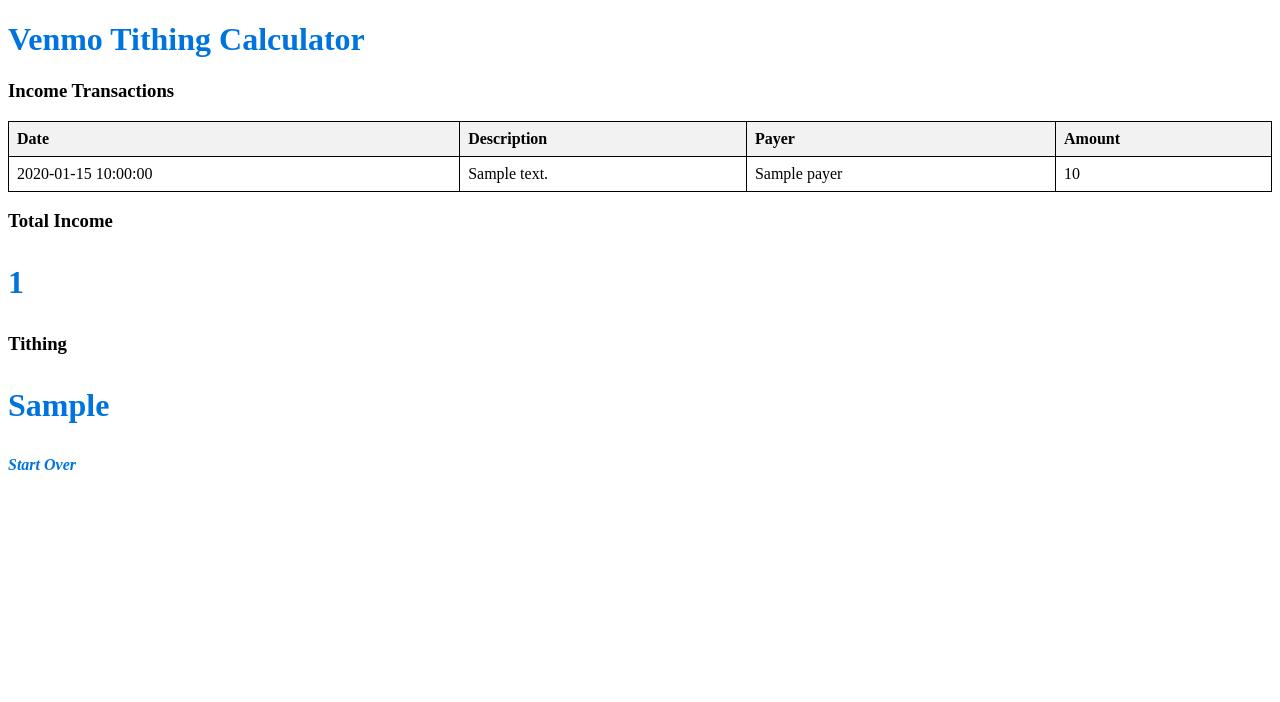
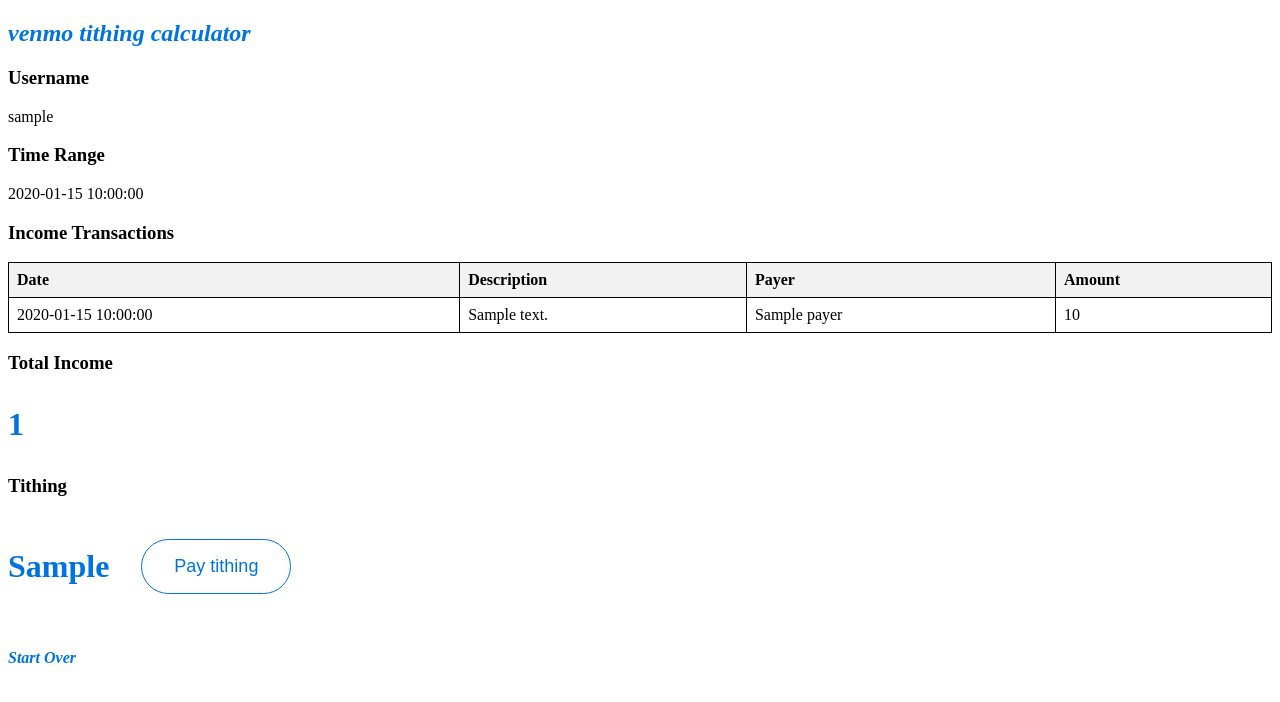
Before and after one commit to brighamandersen/venmo-tithing, a Flask app: template templates/results.html in a window 1280 px wide. Shown: the top 702 px of the page. Run offline with Flask 3, Linux system fonts and the light colour scheme; the template is opened without the code that fills it: most values are stand-ins (such as "Sample title", 1, 10 or a date in 2020); some web fonts are replaced.

Commit message:
Add username and time range to output

```diff
--- a/app.py
+++ b/app.py
@@ -1,7 +1,7 @@
-from flask import Flask, flash, get_flashed_messages, render_template, request, redirect, url_for, session
+from flask import Flask, render_template, request, redirect, url_for, session
 import csv
 import os
-from utils import calculate_tithing, currency_str_to_float, datetime_to_date, float_to_currency, stringify_income_transaction
+from utils import calculate_tithing, currency_str_to_float, datetime_to_date, extract_username_and_time_range, float_to_currency
 
 app = Flask(__name__)
 app.secret_key = os.getenv('SECRET_KEY')
@@ -14,12 +14,16 @@ def index():
 
 @app.route('/results', methods=['GET'])
 def results():
+    username = session.get('username')
+    time_range = session.get('time_range')
     income_transactions = session.get('income_transactions')
     total_income_str = session.get('total_income_str')
     tithing_str = session.get('tithing_str')
 
     return render_template(
         'results.html',
+        username=username,
+        time_range=time_range,
         income_transactions=income_transactions,
         total_income_str=total_income_str,
         tithing_str=tithing_str
@@ -40,8 +44,15 @@ def process_csv():
     with open(tmp_csv, 'r') as csv_file:
         reader = csv.reader(csv_file)
 
-        # Skip the first 4 rows of metadata
-        for _ in range(4):
+        # Grab metadata from first row
+        first_row = next(reader)
+        first_cell = first_row[0]
+        session['csv_metadata'] = first_row[0]
+        session['username'], session['time_range'] = extract_username_and_time_range(
+            first_cell)
+        print('TIM', session['time_range'])
+        # Skip over the next 3 rows
+        for _ in range(3):
             next(reader)
 
         PAYMENT_DATE_COLUMN_INDEX = 2
--- a/static/styles.css
+++ b/static/styles.css
@@ -1,5 +1,6 @@
 :root {
   --primary: #0074de;
+  --primary-hover: #0d64bc;
 }
 
 @font-face {
@@ -23,19 +24,28 @@ h1 {
   color: var(--primary);
 }
 
-.key-amount {
-  font-size: 2rem;
-  font-weight: bold;
-  color: var(--primary);
-}
-
-button {
+.button {
   background-color: var(--primary);
   color: white;
   padding: 1rem 2rem;
   border: none;
   font-size: 18px;
   border-radius: 2rem;
+}
+
+.button:hover {
+  background-color: var(--primary-hover);
+}
+
+.outlined-button {
+  background-color: white;
+  color: var(--primary);
+  border: 1px solid var(--primary);
+}
+
+.outlined-button:hover {
+  background-color: var(--primary);
+  color: white;
 }
 
 a {
@@ -48,3 +58,7 @@ a {
 a:hover {
   text-decoration: underline;
 }
+
+nav a:hover {
+  text-decoration: none;
+}
--- a/templates/index.html
+++ b/templates/index.html
@@ -69,7 +69,7 @@
             required
           />
           <br />
-          <button type="submit" class="calculate-tithing-button">
+          <button type="submit" class="button calculate-tithing-button">
             Calculate Tithing
           </button>
         </form>
--- a/templates/results.html
+++ b/templates/results.html
@@ -29,14 +29,47 @@
       tr:nth-child(even) {
         background-color: #f2f2f2;
       }
-      .output {
-        margin-bottom: 20px;
+
+      .results {
+        margin-bottom: 2rem;
+      }
+
+      .key-amount {
+        font-size: 2rem;
+        font-weight: 900;
+        color: var(--primary);
+      }
+
+      .tithing-line {
+        display: flex;
+        justify-content: start;
+        align-items: center;
+      }
+
+      .pay-tithing-button {
+        margin-left: 2rem;
+        margin-right: 2rem;
       }
     </style>
   </head>
   <body>
-    <h1>Venmo Tithing Calculator</h1>
-    {% if income_transactions %}
+    <nav>
+      <a href="{{ url_for('index') }}">
+        <h1>venmo tithing calculator</h1>
+      </a>
+    </nav>
+    <div class="results">
+      {% if username %}
+      <div class="username">
+        <h3>Username</h3>
+        <p>{{ username }}</p>
+      </div>
+      {% endif %} {% if time_range %}
+      <div class="time-range">
+        <h3>Time Range</h3>
+        <p>{{ time_range }}</p>
+      </div>
+      {% endif %} {% if income_transactions %}
       <div class="income-transactions">
         <h3>Income Transactions</h3>
         <table>
@@ -68,9 +101,22 @@
       {% endif %} {% if tithing_str %}
       <div class="tithing">
         <h3>Tithing</h3>
+        <div class="tithing-line">
           <p class="key-amount">{{ tithing_str }}</p>
+          <a
+            href="https://donations.churchofjesuschrist.org/donations/#/donation/step1"
+            target="_blank"
+          >
+            <button class="button outlined-button pay-tithing-button">
+              Pay tithing
+            </button>
+          </a>
+        </div>
       </div>
       {% endif %}
+    </div>
+    <div>
       <a href="{{ url_for('index') }}">Start Over</a>
+    </div>
   </body>
 </html>
```
Also changed, not shown: utils.py (+16 -4 lines). Lines whose indentation alone changed are shown as unchanged.
